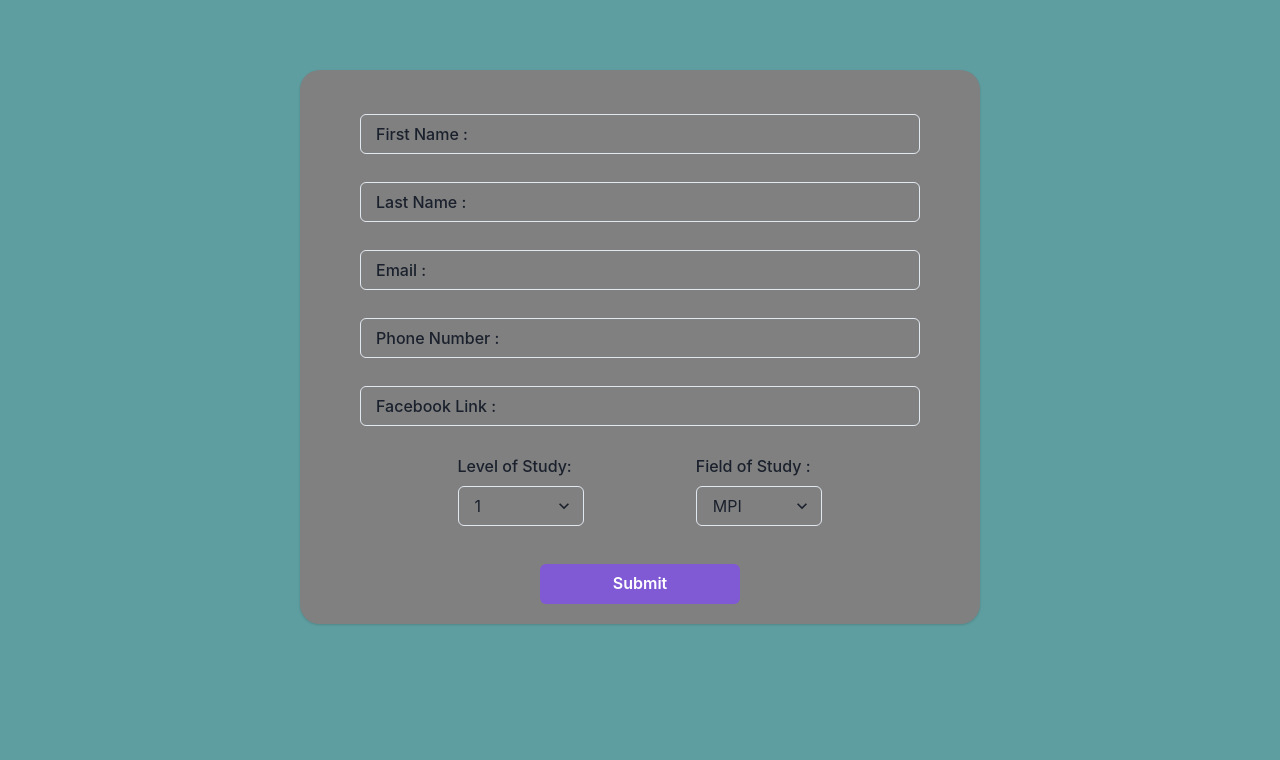
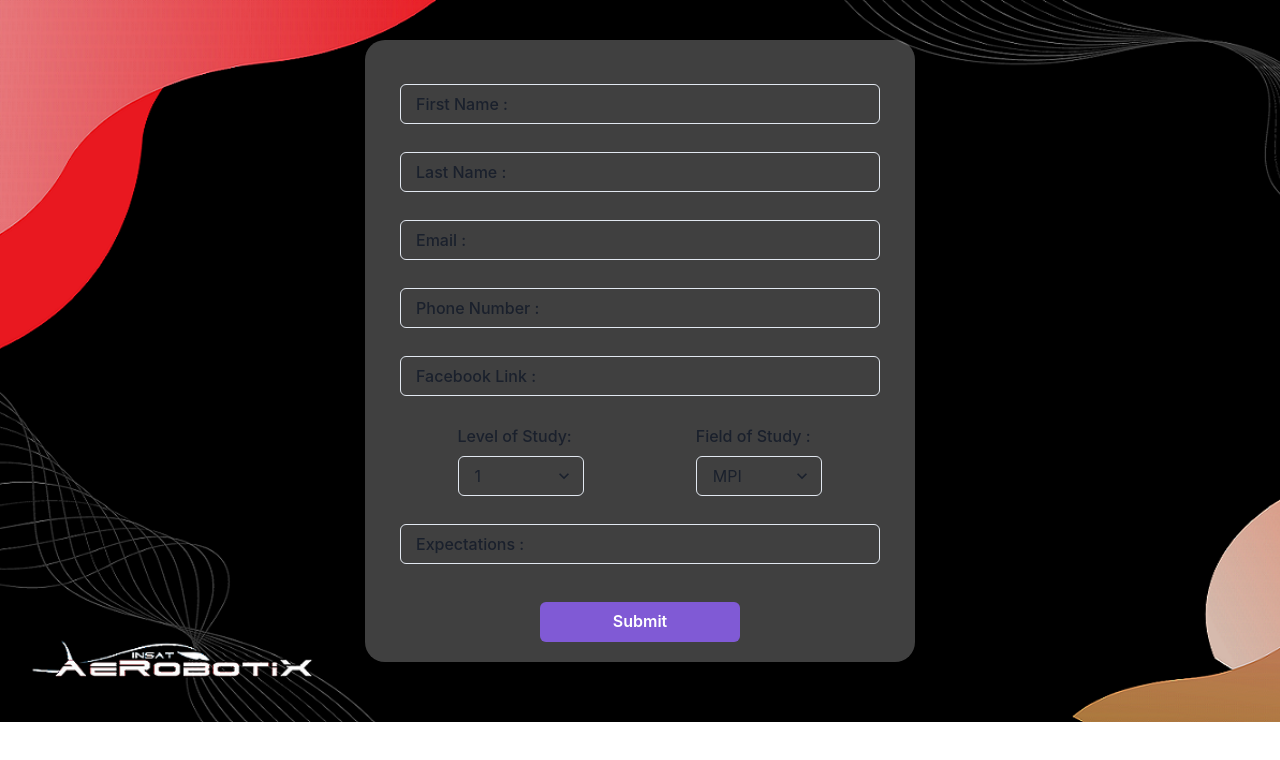
Before and after one commit to mehdixlabetix/Aerobotix-form, a React (Create React App) app: page / in a window 1280 px wide. Shown: the top 760 px of the page. Built offline with nearby package versions, Linux system fonts and the light colour scheme.

Commit message:
first version

```diff
--- a/src/App.js
+++ b/src/App.js
@@ -11,6 +11,7 @@ function App() {
         <center id="centerapp">
           <div id="spacing"></div>
             <Form />
+            <div id="spacing-bottom"></div>
         </center>
       </AlertProvider>
     </ChakraProvider>
--- a/src/components/Form.js
+++ b/src/components/Form.js
@@ -30,19 +30,14 @@ const Form=()=>{
       onOpen(response.type, response.message);
       console.log(response)
       if (response.type === 'success') {
-
         reset()
-
       }
-
-
     }
-
-
   }, [response])
 
 
   return(
+      <div>
       <Card
           borderRadius="md"
           id="cardapp"
@@ -56,12 +51,12 @@ const Form=()=>{
                   <VStack spacing={7}>
                       <FormControl variant="floating">
 
-                          <Input whileFocus={{scale: 1.2}} placeholder="FirstName"
+                          <Input whileFocus={{scale: 1.2}} placeholder=""
                                  className="firstInput"  {...register("prenom")} />
                           <FormLabel id="label">First Name :</FormLabel>
                       </FormControl>
                       <FormControl variant="floating">
-                          <Input whileFocus={{scale: 1.2}} placeholder="Last Name"
+                          <Input whileFocus={{scale: 1.2}} placeholder=""
                                  className="input" {...register("nom", {
                               required: "Please enter your last name",
                           })} />
@@ -71,7 +66,7 @@ const Form=()=>{
 
                       <FormControl variant="floating">
 
-                          <Input placeholder="Email" className="input" {...register("email", {
+                          <Input placeholder="" className="input" {...register("email", {
                               required: "Please enter your email",
                               pattern: {
                                   value: /^[a-zA-Z0-9.!#$%&'*+/=?^_`{|}~-]+@[a-zA-Z0-9-]+(?:\.[a-zA-Z0-9-]+)*$/,
@@ -82,7 +77,7 @@ const Form=()=>{
                           {errors.email && <span>{errors.email.message}</span>}</FormControl>
                       <FormControl variant="floating">
 
-                          <Input whileFocus={{scale: 1.2}} placeholder="Phone number"
+                          <Input whileFocus={{scale: 1.2}} placeholder=""
                                  className="input" {...register("phone", {
                               required: "Please enter your phone number",
                               pattern: {
@@ -130,6 +125,11 @@ const Form=()=>{
                               </Select>
                           </Box>
                       </HStack>
+                      <FormControl variant="floating">
+
+                          <Input whileFocus={{scale: 1.2}} placeholder=""   {...register("expectations")} />
+                          <FormLabel id="label">Expectations :</FormLabel>
+                          </FormControl>
                       <Button
                           isLoading={isLoading}
                           marginTop="10px"
@@ -139,6 +139,8 @@ const Form=()=>{
                       >Submit</Button>
                   </VStack>
               </form>
+            </center>
+      </motion.div></Card>
     {response && (response.type == 'success' && (<Alert
         marginTop="10px"
         status='success'
@@ -157,8 +159,7 @@ const Form=()=>{
         <AlertDescription maxWidth='sm'>
             Thanks for submitting. We look forward to have you joining us.
         </AlertDescription>
-              </Alert>))}</center>
-      </motion.div></Card>
+    </Alert>))}</div>
   );
 }
 export default Form;
--- a/src/index.css
+++ b/src/index.css
@@ -5,35 +5,43 @@ body {
     sans-serif;
   -webkit-font-smoothing: antialiased;
   -moz-osx-font-smoothing: grayscale;
-  --color: gray;
+  --color: rgba(128,128,128,0.5);
+
+
 }
 
 code {
   font-family: source-code-pro, Menlo, Monaco, Consolas, "Courier New",
     monospace;
 }
+
 #spacing {
-  padding-top: 70px;
+  padding-top: 40px;
+}
+#spacing-bottom {
+  padding-top: 60px;
 }
 
 #cardapp {
   padding-top: 34px;
   padding-bottom: 20px;
-  background-color: var(--color);
-  width: 680px;
+  background-color:var(--color) ;
+  width: 550px;
   border-radius: 20px;
 }
-#centerapp {
-  background-color: cadetblue;
+#centerapp {/*
+  background-color: cadetblue;*/
+  background-image: url("../public/images/Empty.png");
+  background-size: cover;
   width: 100%;
-  height: 120vh;
+
 }
 .form-group {
   padding-top: 10px;
-  width: 70vh;
+  width: 60vh;
 }
 #label {
-  background-color: var(--color);
+  background-color:rgba(128,128,128,0) ;
 }
 span{
   color: #a01d30;
@@ -44,9 +52,19 @@ span{
   }
 
 #cardapp{
-  width: 350px;
+  width: 300px;
 
 }
 #f{
-  width: 300px;
-}}
+  width: 250px;
+}
+#spacing-bottom{
+    padding-top: 100px;
+}
+  #centerapp{
+  background-image: url("../public/images/EmptyPhone.png");
+  background-size: cover;
+    background-position: center;
+
+}
+}
```
Also changed, not shown: public/images/Empty.png (added), public/images/EmptyPhone.png (added). Lines whose indentation alone changed are shown as unchanged.
